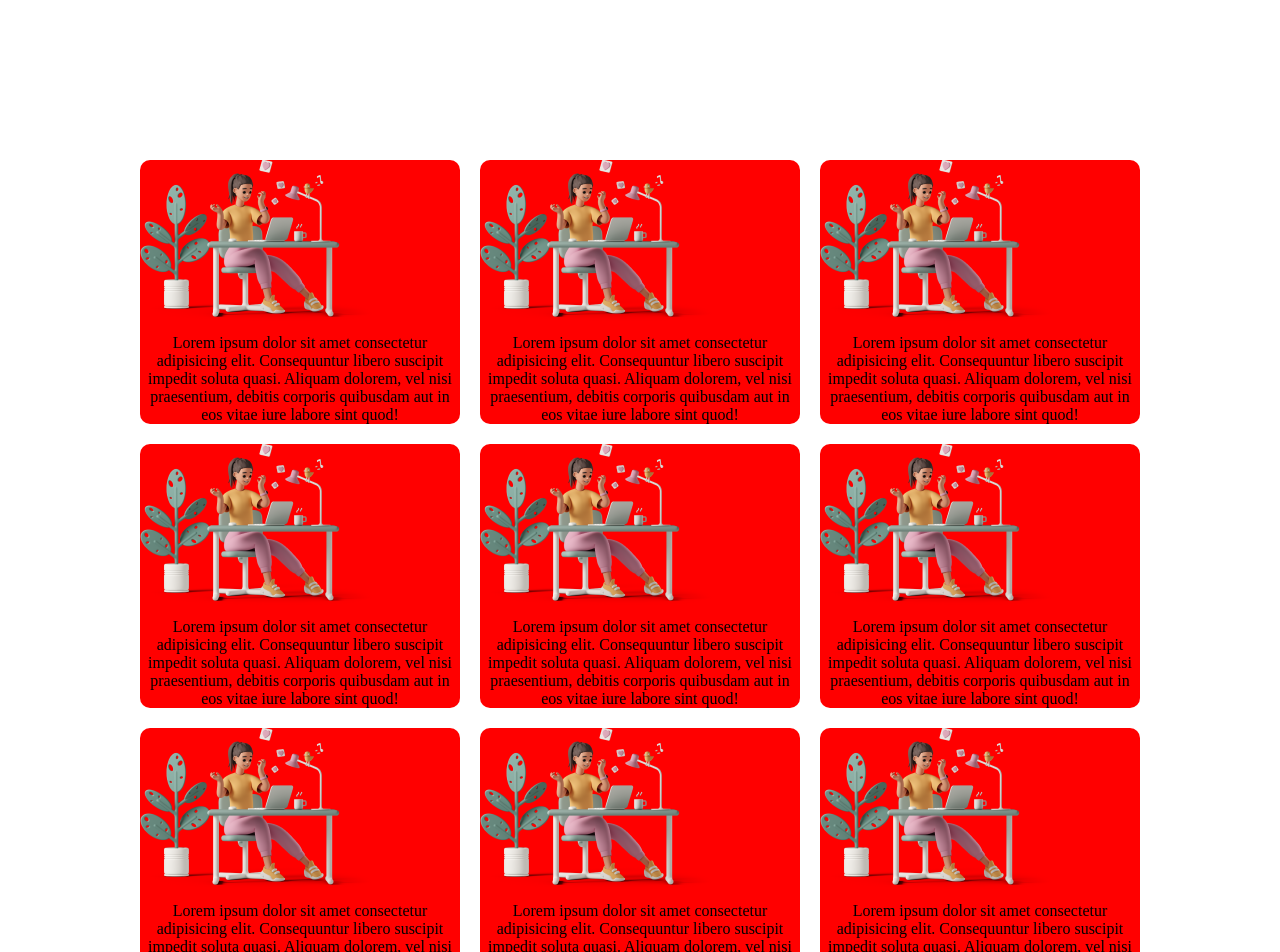
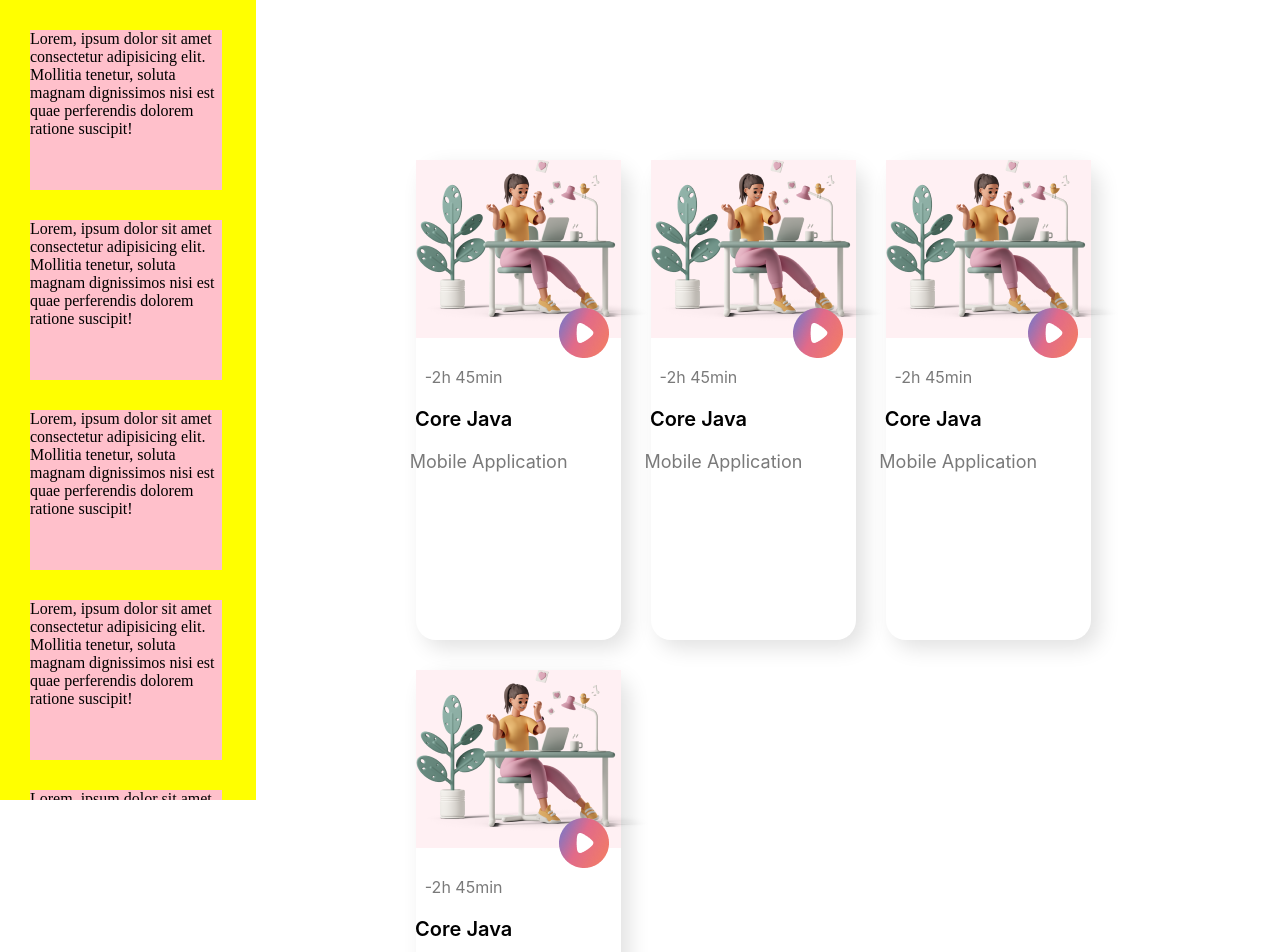
Before and after one commit to paras231/Frontend-mastery, a React (Vite) app in the folder page-design1/: page / in a window 1280 px wide. Shown: the top 952 px of the page. Built offline with nearby package versions, Linux system fonts and the light colour scheme.

Commit message:
updated scrollable sidebar

```diff
--- a/page-design1/src/App.jsx
+++ b/page-design1/src/App.jsx
@@ -6,6 +6,8 @@ import Footer from "./components/Footer";
 import Signup from "./components/Signup";
 import Home from "./components/Home";
 import Test from "./components/Test";
+import Courses from "./components/Courses";
+import Sidebar from "./components/Sidebar";
 const App = () => {
   return (
     <>
@@ -14,7 +16,9 @@ const App = () => {
       <Footer /> */}
       {/* <Signup /> */}
       {/* <Home /> */}
-      <Test />
+      {/* <Test /> */}
+
+      <Sidebar/>
     </>
   );
 };
--- a/page-design1/src/components/Courses.jsx
+++ b/page-design1/src/components/Courses.jsx
@@ -5,6 +5,8 @@ import button from "../assets/button.png";
 
 const MainDiv = styled.div`
   display: flex;
+  flex-wrap: wrap;
+
   gap: 30px;
   margin-top: 20vh;
   margin-bottom: 20vh;
@@ -154,6 +156,7 @@ const Courses = () => {
               <Application>Mobile Application</Application>
             </CardLower>
           </CardMain>
+
           <CardMain>
             <CardUpper>
               <img src={woman} />
@@ -165,17 +168,8 @@ const Courses = () => {
               <Application>Mobile Application</Application>
             </CardLower>
           </CardMain>
-          <CardMain>
-            <CardUpper>
-              <img src={woman} />
-            </CardUpper>
-            <VideoButton src={button} />
-            <CardLower>
-              <Duration>-2h 45min</Duration>
-              <LanguageName>Core Java</LanguageName>
-              <Application>Mobile Application</Application>
-            </CardLower>
-          </CardMain>
+
+
         </MainDiv>
       </center>
     </>
--- /dev/null
+++ b/page-design1/src/components/Sidebar.jsx
@@ -0,0 +1,108 @@
+import React from "react";
+import styled from "styled-components";
+import Courses from "./Courses";
+
+const Container = styled.div`
+  height: 100vh;
+  width: 20vw;
+  top: 0;
+  position: sticky;
+  ul {
+    padding: 30px;
+    display: grid;
+    list-style-type: none;
+    gap: 30px;
+  }
+  background-color: yellow;
+  overflow-y: scroll;
+`;
+
+const Wrapper = styled.div`
+  display: flex;
+  justify-content: space-between;
+`;
+
+const ListDiv = styled.div`
+  width: 15vw;
+  height: 20vh;
+  background-color: pink;
+`;
+const Sidebar = () => {
+  return (
+    <>
+      <Wrapper>
+        <Container>
+          <ul>
+            <ListDiv>
+              <p>
+                Lorem, ipsum dolor sit amet consectetur adipisicing elit.
+                Mollitia tenetur, soluta magnam dignissimos nisi est quae
+                perferendis dolorem ratione suscipit!
+              </p>
+            </ListDiv>
+            <ListDiv>
+              <p>
+                Lorem, ipsum dolor sit amet consectetur adipisicing elit.
+                Mollitia tenetur, soluta magnam dignissimos nisi est quae
+                perferendis dolorem ratione suscipit!
+              </p>
+            </ListDiv>
+            <ListDiv>
+              <p>
+                Lorem, ipsum dolor sit amet consectetur adipisicing elit.
+                Mollitia tenetur, soluta magnam dignissimos nisi est quae
+                perferendis dolorem ratione suscipit!
+              </p>
+            </ListDiv>
+            <ListDiv>
+              <p>
+                Lorem, ipsum dolor sit amet consectetur adipisicing elit.
+                Mollitia tenetur, soluta magnam dignissimos nisi est quae
+                perferendis dolorem ratione suscipit!
+              </p>
+            </ListDiv>
+            <ListDiv>
+              <p>
+                Lorem, ipsum dolor sit amet consectetur adipisicing elit.
+                Mollitia tenetur, soluta magnam dignissimos nisi est quae
+                perferendis dolorem ratione suscipit!
+              </p>
+            </ListDiv>
+            <ListDiv>
+              <p>
+                Lorem, ipsum dolor sit amet consectetur adipisicing elit.
+                Mollitia tenetur, soluta magnam dignissimos nisi est quae
+                perferendis dolorem ratione suscipit!
+              </p>
+            </ListDiv>
+            <ListDiv>
+              <p>
+                Lorem, ipsum dolor sit amet consectetur adipisicing elit.
+                Mollitia tenetur, soluta magnam dignissimos nisi est quae
+                perferendis dolorem ratione suscipit!
+              </p>
+            </ListDiv>
+            <ListDiv>
+              <p>
+                Lorem, ipsum dolor sit amet consectetur adipisicing elit.
+                Mollitia tenetur, soluta magnam dignissimos nisi est quae
+                perferendis dolorem ratione suscipit!
+              </p>
+            </ListDiv>
+            <ListDiv>
+              <p>
+                Lorem, ipsum dolor sit amet consectetur adipisicing elit.
+                Mollitia tenetur, soluta magnam dignissimos nisi est quae
+                perferendis dolorem ratione suscipit!
+              </p>
+            </ListDiv>
+          </ul>
+        </Container>
+
+        <Courses />
+      </Wrapper>
+    </>
+  );
+};
+
+export default Sidebar;
```
